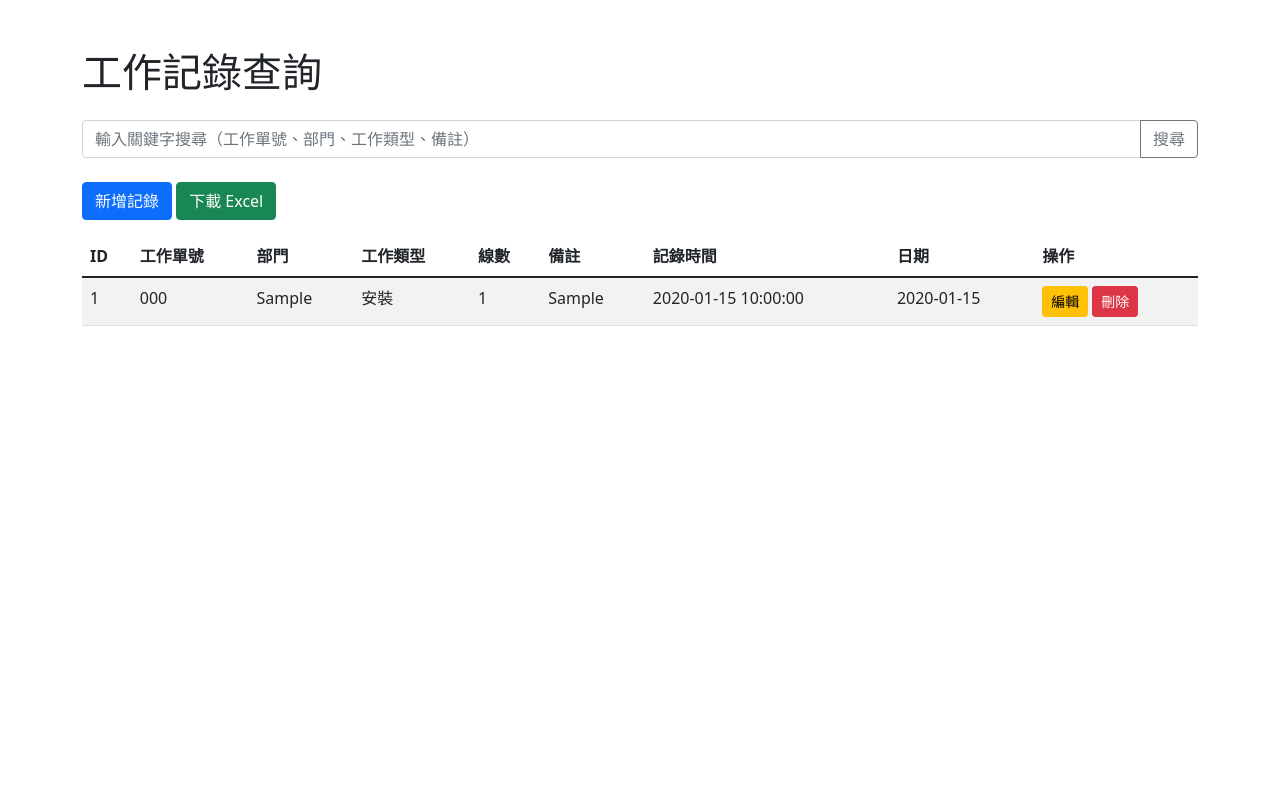
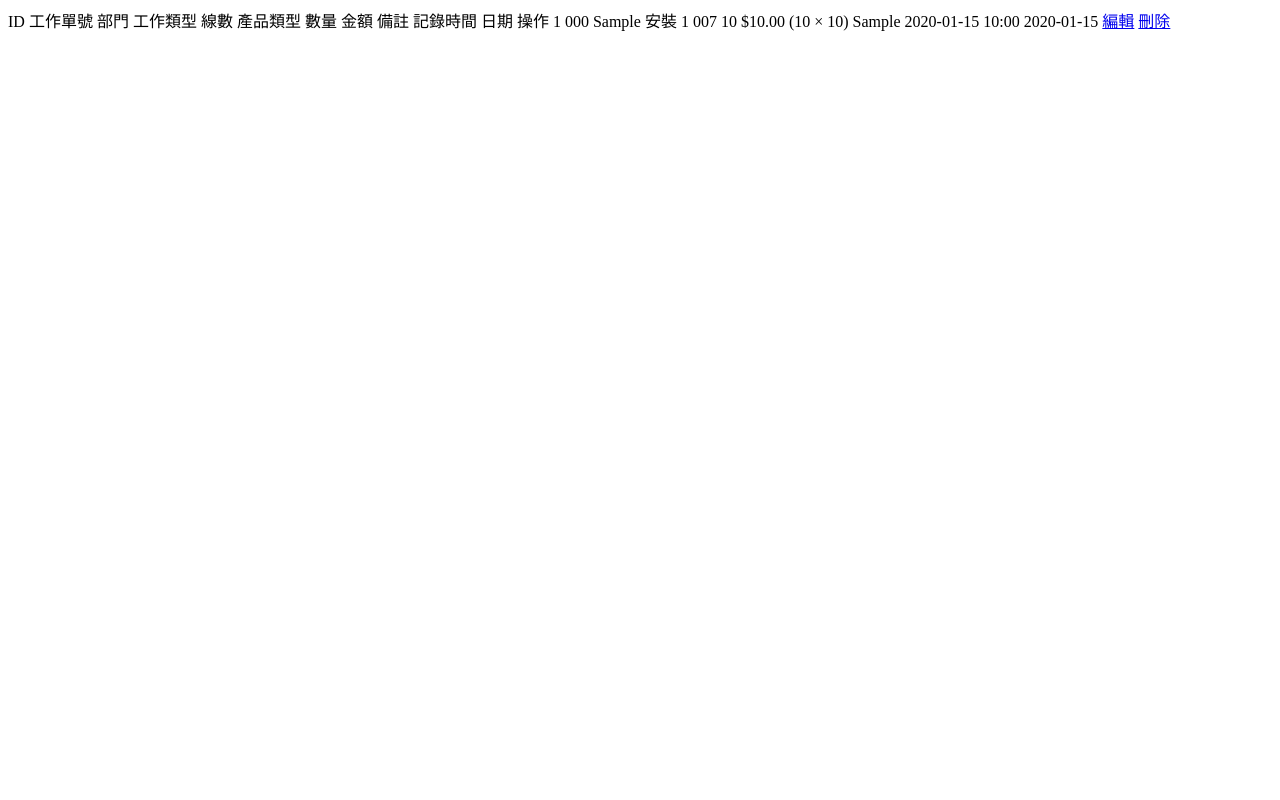
Before and after one commit to alan4103/junglevpython, a Flask app: page /records in a window 1280 px wide. Run offline with Flask 3, Linux system fonts and the light colour scheme; tables that the repository leaves empty hold one stand-in row (values such as "Sample post"); parts of the project's set-up code (start-up, migrations or seed data) failed here and were passed over.

Commit message:
Update records.html

```diff
--- a/templates/records.html
+++ b/templates/records.html
@@ -1,39 +1,20 @@
-<!DOCTYPE html>
-<html lang="zh-TW">
-<head>
-    <meta charset="UTF-8">
-    <meta name="viewport" content="width=device-width, initial-scale=1.0">
-    <title>工作記錄查詢</title>
-    <link href="https://cdn.jsdelivr.net/npm/bootstrap@5.1.3/dist/css/bootstrap.min.css" rel="stylesheet">
-</head>
-<body>
-    <div class="container mt-5">
-        <h1 class="mb-4">工作記錄查詢</h1>
-        <form class="mb-4">
-            <div class="input-group">
-                <input type="text" class="form-control" placeholder="輸入關鍵字搜尋（工作單號、部門、工作類型、備註）" name="search" value="{{ search_keyword }}">
-                <button class="btn btn-outline-secondary" type="submit">搜尋</button>
-            </div>
-        </form>
-        <div class="mb-3">
-            <a href="/" class="btn btn-primary">新增記錄</a>
-            <a href="/download" class="btn btn-success">下載 Excel</a>
-        </div>
-        <table class="table table-striped">
-            <thead>
+<!-- 在表头中添加 -->
 <tr>
     <th>ID</th>
     <th>工作單號</th>
     <th>部門</th>
     <th>工作類型</th>
     <th>線數</th>
+    <th>產品類型</th>
+    <th>數量</th>
+    <th>金額</th>
     <th>備註</th>
     <th>記錄時間</th>
     <th>日期</th>
     <th>操作</th>
 </tr>
-            </thead>
-            <tbody>
+
+<!-- 在表格行中添加 -->
 {% for record in records %}
 <tr>
     <td>{{ record.id }}</td>
@@ -41,21 +22,24 @@
     <td>{{ record.department }}</td>
     <td>{{ record.work_type }}</td>
     <td>{{ record.line_count }}</td>
-                    <td>{{ record.remark }}</td>
-                    <td>{{ record.record_time }}</td>
+    <td>{{ record.product_type if record.product_type else '-' }}</td>
+    <td>{{ record.quantity if record.quantity is not none else '-' }}</td>
+    <td>
+        {% if record.amount is not none %}
+            ${{ record.amount }}
+            {% if record.product_type and record.quantity %}
+                ({{ product_prices[record.product_type] }} × {{ record.quantity }})
+            {% endif %}
+        {% else %}
+            -
+        {% endif %}
+    </td>
+    <td>{{ record.remark if record.remark else '-' }}</td>
+    <td>{{ record.record_time.strftime('%Y-%m-%d %H:%M') }}</td>
     <td>{{ record.date }}</td>
     <td>
-                        <a href="/edit/{{ record.id }}" class="btn btn-sm btn-warning">編輯</a>
-                        <a href="/delete/{{ record.id }}" class="btn btn-sm btn-danger" onclick="return confirm('確定刪除嗎？')">刪除</a>
+        <a href="{{ url_for('edit', record_id=record.id) }}" class="btn btn-sm btn-primary">編輯</a>
+        <a href="{{ url_for('delete', record_id=record.id) }}" class="btn btn-sm btn-danger" onclick="return confirm('確定刪除此記錄嗎？')">刪除</a>
     </td>
 </tr>
-                {% else %}
-                <tr>
-                    <td colspan="9">沒有找到記錄</td>
-                </tr>
 {% endfor %}
-            </tbody>
-        </table>
-    </div>
-</body>
-</html>
```
Lines whose indentation alone changed are shown as unchanged.
